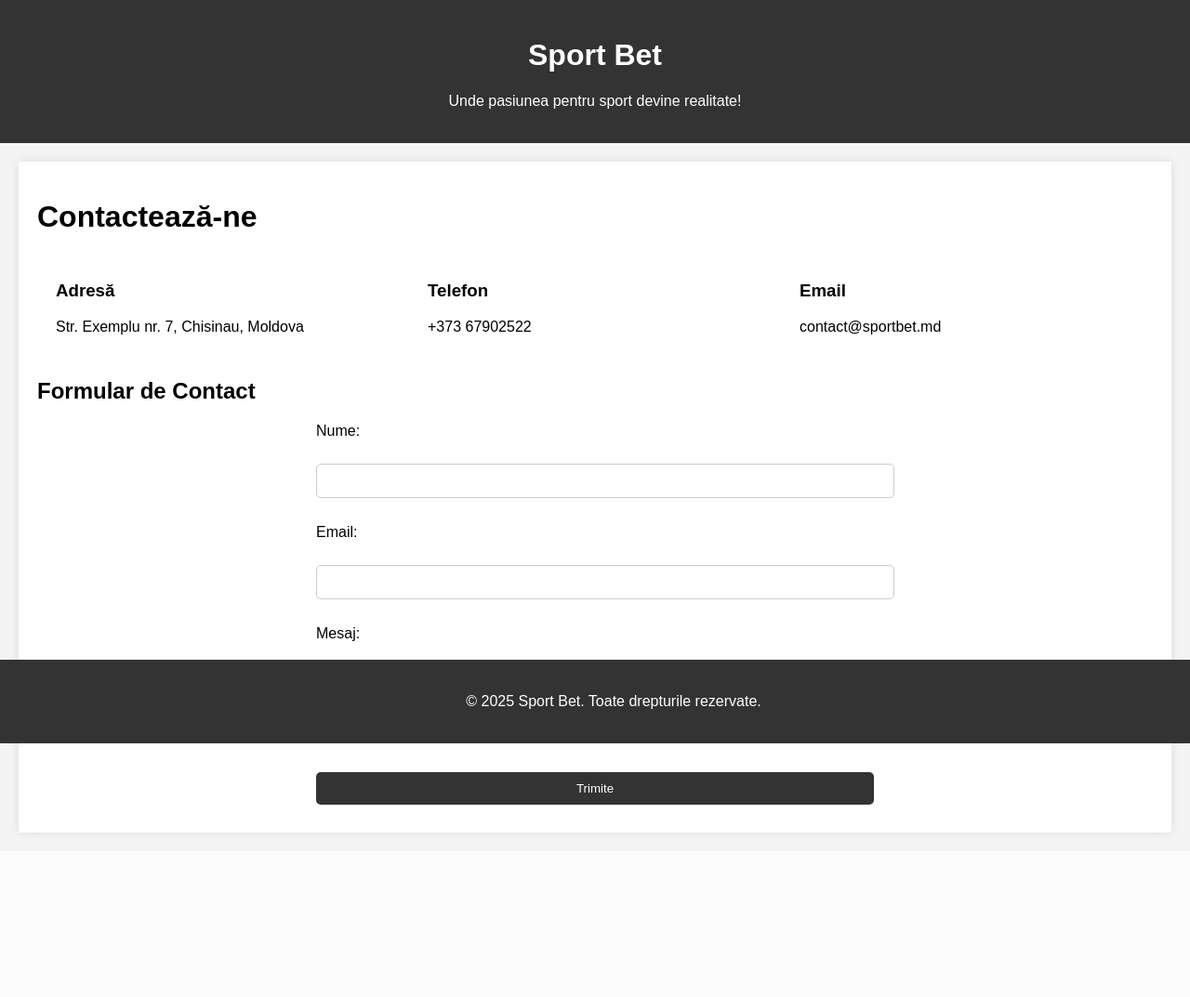
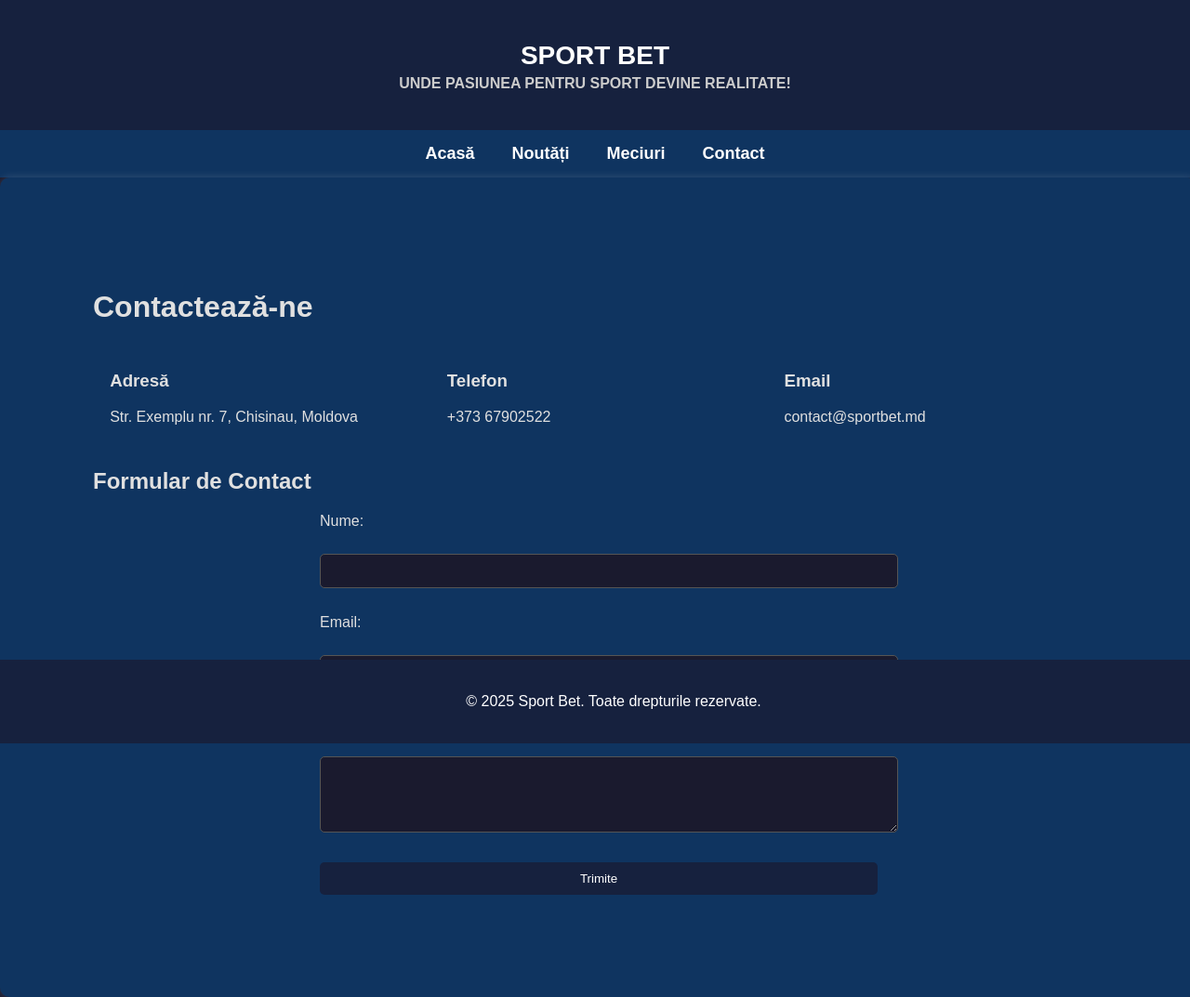
Before and after one commit to Slavic2004/TWeb, a PHP site: page /contact.html in a window 1280 px wide. Shown: the whole page at 93% size. Before the commit the page ends 901 px from the top, so only its background shows below. Run offline with PHP 8.4, Linux system fonts and the light colour scheme.

Commit message:
lab3 add js

```diff
--- a/contact.html
+++ b/contact.html
@@ -13,6 +13,13 @@
         <p>Unde pasiunea pentru sport devine realitate!</p>
     </header>
 
+    <!-- Bara de navigare adăugată -->
+    <nav>
+        <a href="index.html">Acasă</a>
+        <a href="noutati.html">Noutăți</a>
+        <a href="meciuri.html">Meciuri</a>
+        <a href="contact.html">Contact</a>
+    </nav>
 
     <div class="container">
         <h1>Contactează-ne</h1>
@@ -45,6 +52,8 @@
             <input type="submit" value="Trimite">
         </form>
     </div>
+    <script src="js/contact.js"></script>
+
 
     <footer>
         <p>&copy; 2025 Sport Bet. Toate drepturile rezervate.</p>
--- a/css/contact.css
+++ b/css/contact.css
@@ -1,46 +1,65 @@
 /* Stiluri generale */
 body {
-    font-family: Arial, sans-serif;
+    font-family: 'Arial', sans-serif;
     margin: 0;
     padding: 0;
-    background-color: #f4f4f4;
+    background-color: #1a1a2e;
+    color: #e0e0e0;
 }
 
 /* Header */
 header {
-    background-color: #333;
-    color: #fff;
-    padding: 20px;
+    background: #16213e;
+    color: white;
+    padding: 25px;
     text-align: center;
+    font-size: 30px;
+    font-weight: bold;
+    text-transform: uppercase;
+}
+
+header h1 {
+    font-size: 28px; /* sau orice dimensiune dorești, ex: 24px, 20px */
+    margin-bottom: 5px;
+}
+
+header p {
+    font-size: 16px; /* poți ajusta după preferință */
+    margin-top: 0;
+    color: #ccc; /* puțin mai vizibil pe fundal închis */
 }
 
 /* Navigare */
 nav {
-    background-color: #444;
-    overflow: hidden;
+    display: flex;
+    justify-content: center;
+    background: #0f3460;
+    padding: 15px;
 }
 
 nav a {
-    float: left;
-    display: block;
     color: white;
-    padding: 14px 20px;
-    text-align: center;
+    margin: 0 20px;
     text-decoration: none;
+    font-size: 18px;
+    font-weight: bold;
+    transition: 0.3s;
 }
 
 nav a:hover {
-    background-color: #ddd;
-    color: black;
+    color: #e94560;
 }
 
 /* Container principal */
 .container {
+    width: 85%;
     max-width: 1200px;
-    margin: 20px auto;
-    padding: 20px;
-    background-color: #fff;
-    box-shadow: 0px 0px 10px rgba(0, 0, 0, 0.1);
+    margin: auto;
+    overflow: hidden;
+    padding: 100px;
+    background: #0f3460;
+    border-radius: 10px;
+    box-shadow: 0px 0px 10px rgba(255, 255, 255, 0.15);
 }
 
 /* Stiluri pentru secțiunea de contacte */
@@ -57,7 +76,7 @@ nav a:hover {
 
 /* Footer */
 footer {
-    background-color: #333;
+    background-color: #16213e;
     color: white;
     text-align: center;
     padding: 20px;
@@ -77,21 +96,25 @@ form label {
     margin-bottom: 8px;
 }
 
-form input, form textarea {
+form input,
+form textarea {
     width: 100%;
     padding: 10px;
     margin-bottom: 10px;
-    border: 1px solid #ccc;
+    background-color: #1a1a2e;
+    border: 1px solid #555;
     border-radius: 5px;
+    color: #e0e0e0;
 }
 
 form input[type="submit"] {
-    background-color: #333;
+    background-color: #16213e;
     color: white;
     border: none;
     cursor: pointer;
+    transition: 0.3s;
 }
 
 form input[type="submit"]:hover {
-    background-color: #444;
+    background-color: #e94560;
 }
--- a/css/index.css
+++ b/css/index.css
@@ -66,3 +66,8 @@ nav a:hover {
     object-fit: cover;
     border-radius: 10px;
 }
+#currentTime {
+    font-size: 14px;
+    color: #666;
+    margin-top: 10px;
+}
--- a/index.html
+++ b/index.html
@@ -9,7 +9,9 @@
 <body>
     <header>
         Sport Bet - Știri și Evenimente Sportive
+        <div id="currentTime"></div>
     </header>
+    <script src="js/index.js"></script>
     <nav>
         <a href="index.html">Acasă</a>
         <a href="noutati.html">Noutăți</a>
--- /dev/null
+++ b/js/contact.js
@@ -0,0 +1,23 @@
+document.querySelector('form').addEventListener('submit', function(event) {
+    event.preventDefault(); // Oprește trimiterea implicită a formularului
+
+    const name = document.getElementById('name').value.trim();
+    const email = document.getElementById('email').value.trim();
+    const message = document.getElementById('message').value.trim();
+
+    if (name === '') {
+        alert('Te rog introdu un nume.');
+        return;
+    }
+    if (!/^[a-zA-Z0-9._%+-]+@[a-zA-Z0-9.-]+\.[a-zA-Z]{2,}$/.test(email)) {
+        alert('Te rog introdu o adresă de email validă.');
+        return;
+    }
+    if (message === '') {
+        alert('Te rog introdu un mesaj.');
+        return;
+    }
+
+    alert('Formular trimis cu succes!');
+    this.submit(); // Trimite formularul dacă validarea trece
+});
```
Also changed, not shown: css/meciuri.css (+12 -0 lines), js/index.js (added, +15 -0 lines), js/meciuri.js (added, +32 -0 lines), meciuri.html (+5 -3 lines).
